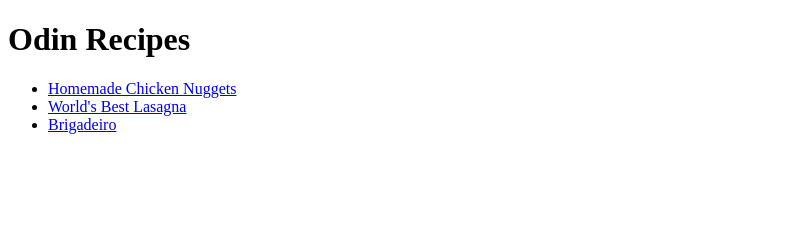
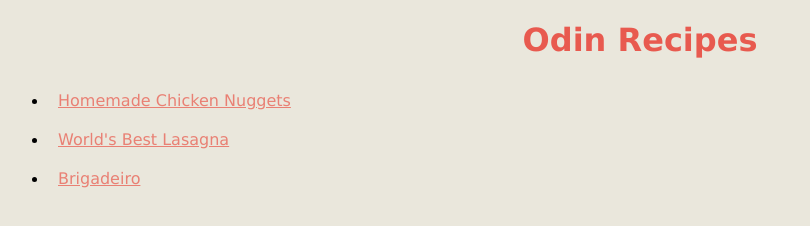
Before and after one commit to PauloMBorges/odin-recipes, a plain HTML site: page index.html in a window 1280 px wide. Shown: the whole page, without its empty margins (0-810 px from the left). Drawn offline with Linux system fonts and the light colour scheme.

Commit message:
Create style.css for index.html

```diff
--- a/index.html
+++ b/index.html
@@ -4,6 +4,7 @@
     <meta charset="UTF-8">
     <meta name="viewport" content="width=device-width, initial-scale=1.0">
     <title>Odin Recipes</title>
+    <link rel="stylesheet" href="style.css">
 </head>
 <body>
     <h1>Odin Recipes</h1>
--- /dev/null
+++ b/style.css
@@ -0,0 +1,25 @@
+
+body {
+    /*background-color:  #fafafa;*/
+    background-color: #eae7dc;
+}
+
+h1 {
+    font-family: Verdana, "DejaVu Sans", sans-serif;
+    text-align: center;
+    color: #e85a4f;
+}
+
+ul li a {
+    color: #e98074;
+    font-family: Verdana, "DejaVu Sans", sans-serif;
+    /* Creating well-spaced links */
+    display: block;
+    padding: 10px;
+
+}
+
+/* Apply styles to the links when hovered */
+ul li a:hover {
+    background-color: #e8594f53; /* Change the background color when hovered */
+}
```
Also changed, not shown: 1 other file.
